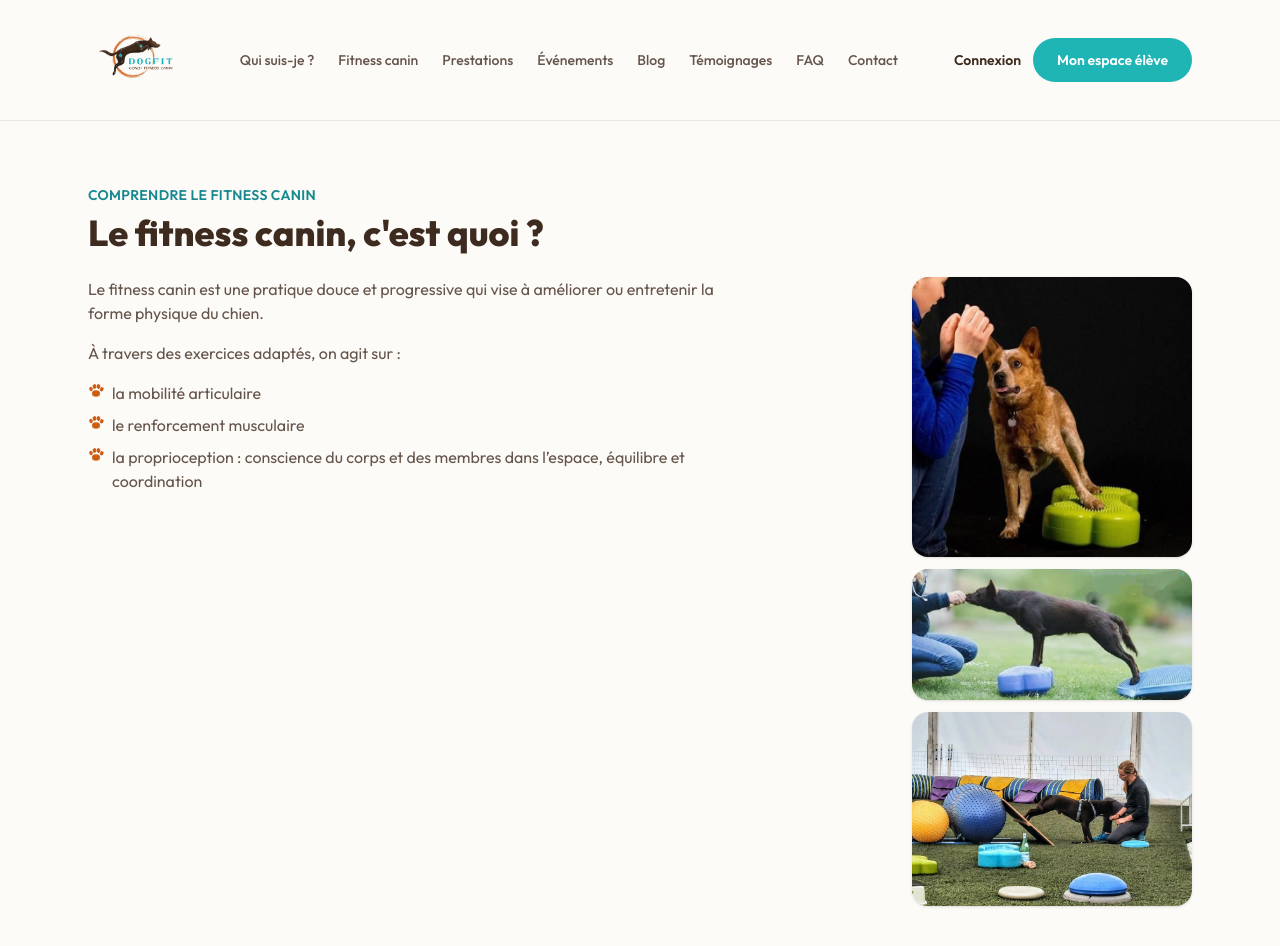
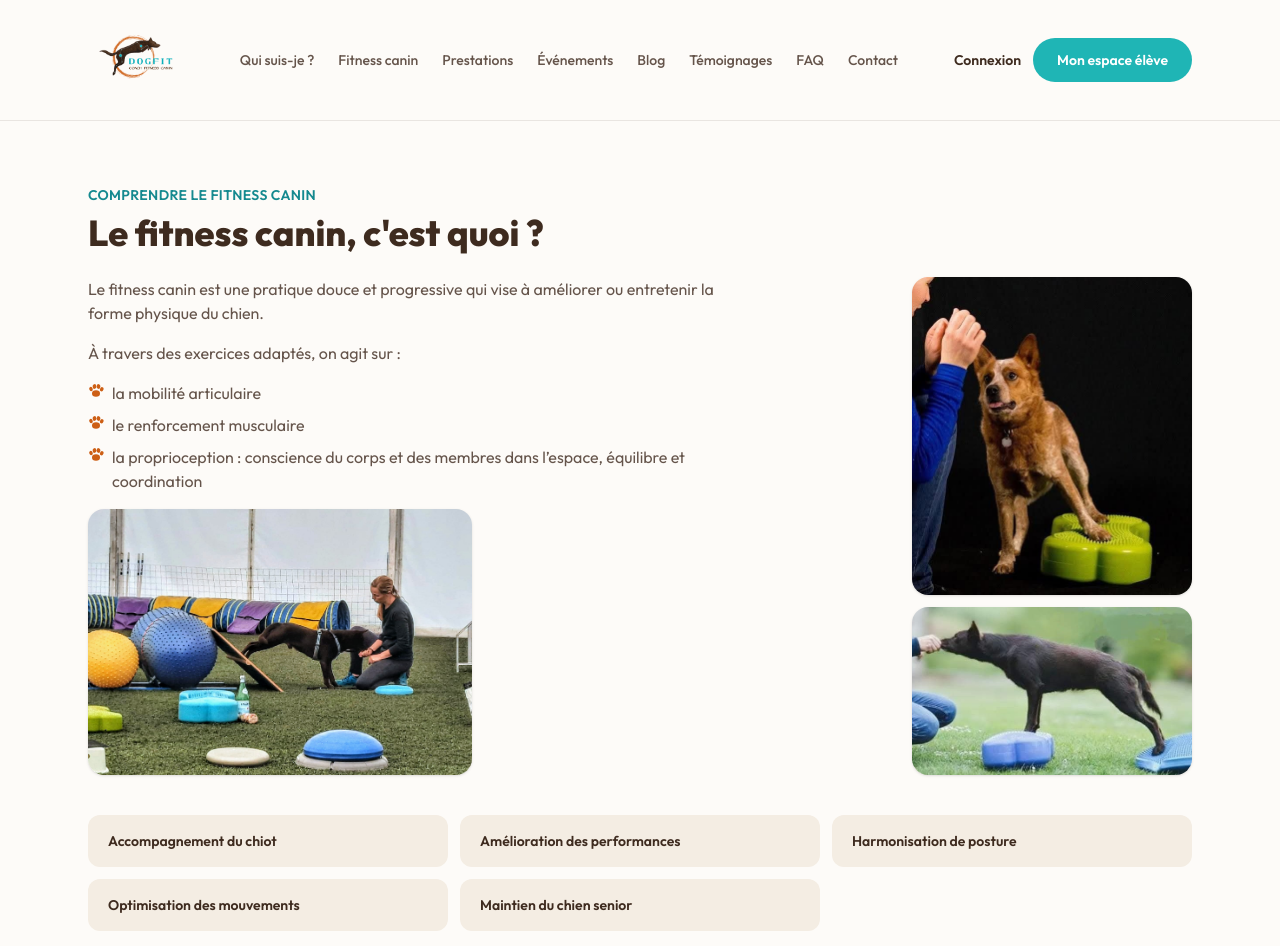
Before and after one commit to caro-commits/dogfit, a Next.js app: page /fitness-canin in a window 1280 px wide. Shown: the top 946 px of the page. Built offline with nearby package versions, Linux system fonts and the light colour scheme.

Commit message:
Move the third gallery photo under the piliers list, per screenshot annotation

```diff
--- a/app/(public)/fitness-canin/page.tsx
+++ b/app/(public)/fitness-canin/page.tsx
@@ -72,10 +72,19 @@ export default function FitnessCaninPage() {
               </li>
             ))}
           </ul>
+          <div className="max-w-sm overflow-hidden rounded-2xl shadow-sm">
+            <Image
+              src="/fitness-canin/exercice-parcours-obstacles.jpg"
+              alt="Chien sur un parcours d'obstacles et d'équilibre en intérieur"
+              width={1780}
+              height={1500}
+              className="h-full w-full object-cover"
+            />
+          </div>
         </div>
 
-        <div className="grid grid-cols-2 grid-rows-2 gap-3 lg:grid-cols-1 lg:grid-rows-none lg:max-w-[280px] lg:justify-self-end">
-          <div className="row-span-2 overflow-hidden rounded-2xl shadow-sm lg:row-span-1">
+        <div className="grid grid-cols-2 gap-3 lg:grid-cols-1 lg:max-w-[280px] lg:justify-self-end">
+          <div className="overflow-hidden rounded-2xl shadow-sm">
             <Image
               src="/fitness-canin/exercice-plateforme-verte.jpg"
               alt="Chien travaillant l'équilibre sur une plateforme de proprioception"
@@ -90,15 +99,6 @@ export default function FitnessCaninPage() {
               alt="Chien en extension entre deux plateformes d'équilibre en extérieur"
               width={810}
               height={379}
-              className="h-full w-full object-cover"
-            />
-          </div>
-          <div className="overflow-hidden rounded-2xl shadow-sm">
-            <Image
-              src="/fitness-canin/exercice-parcours-obstacles.jpg"
-              alt="Chien sur un parcours d'obstacles et d'équilibre en intérieur"
-              width={1780}
-              height={1500}
               className="h-full w-full object-cover"
             />
           </div>
```
